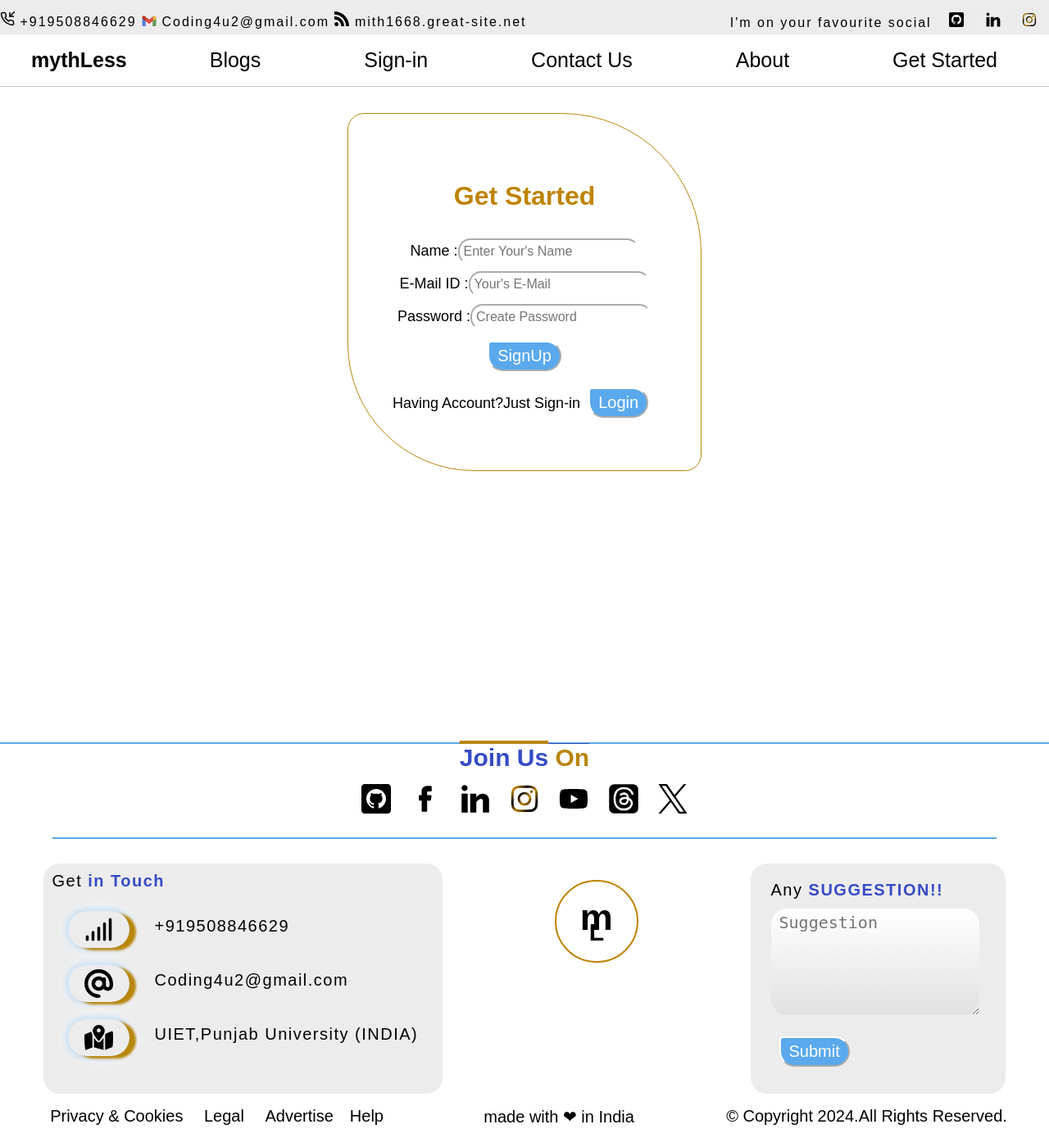
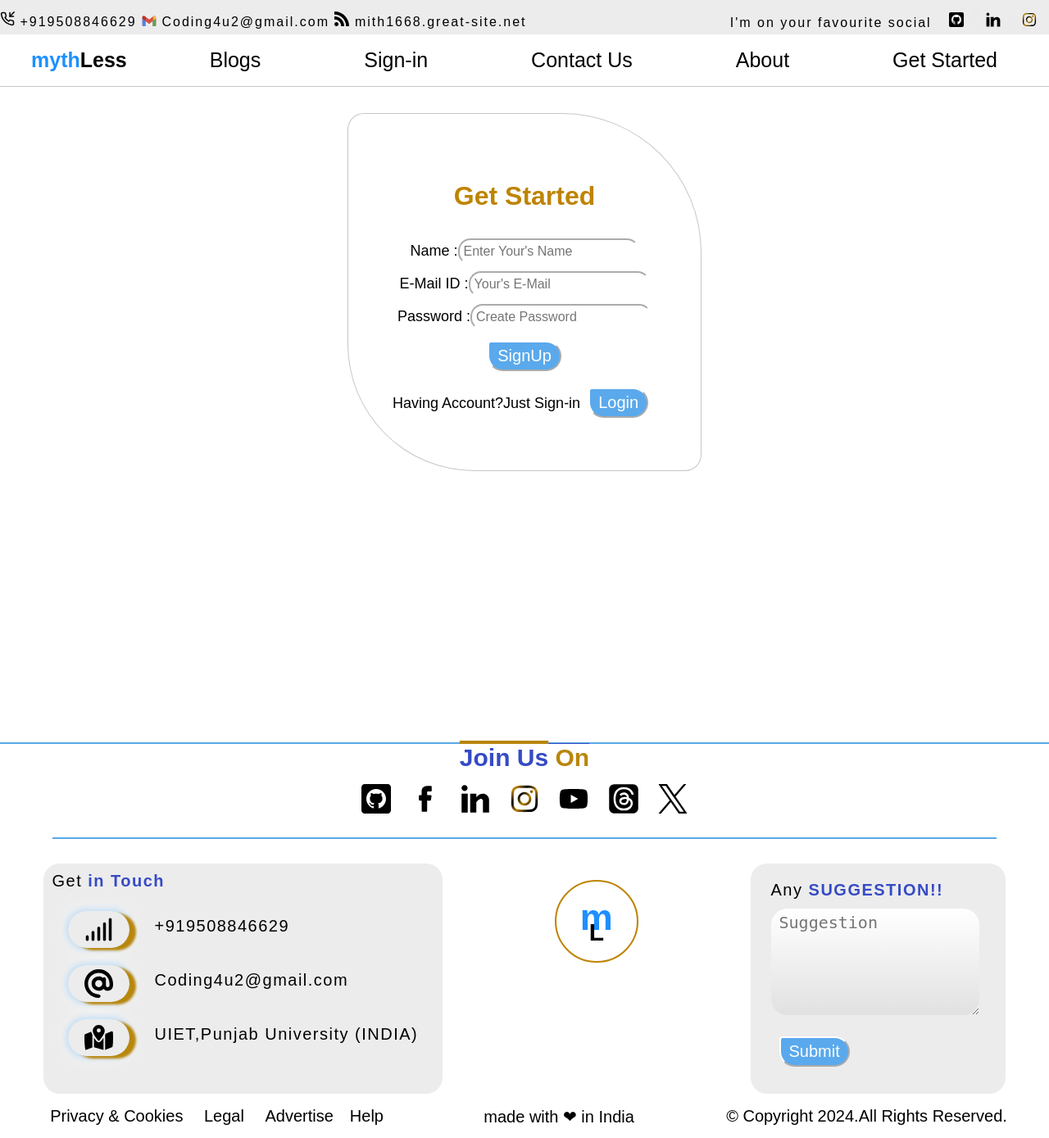
Before and after one commit to MithleshKr-Pro/mythLess, a PHP site: page /index.html in a window 1280 px wide. Shown: the whole page at 82% size. Run offline with PHP 8.4, Linux system fonts and the light colour scheme.

Commit message:
Reupdated

```diff
--- a/index.html
+++ b/index.html
@@ -186,7 +186,7 @@
         </div>
     </div>
     <header class="signupbar">
-        <a href="#" ><h1 id="logo_text">mythLess</h1></a>
+        <a href="#" ><h1 id="logo_text"><span class="1half" style="color: dodgerblue;">myth</span>Less</h1></a>
         <a href="#" id="nav_link1">Blogs</a>
         <a href="#" id="nav_link1">Sign-in</a>
         <a href="#" id="nav_link1">Contact Us</a>
--- a/login.html
+++ b/login.html
@@ -74,11 +74,12 @@
      </div>
      <footer>
         <div class="footer">
-        <div class="privacy"><a href="bjsb">Privacy & Cookies</a> <a href="bjsb">Legal</a> <a href="bjsb">Advertise</a><a href="bjsb">Help</a></div><div class="withlove"><a>made with <span>&#10084;</span> in India</a></div><div class="copyright"> &#169; Copyright June 2024.All Rights Reserved.</div></div>
+        <div class="privacy"><a href="#">Privacy & Cookies</a> <a href="#">Legal</a> <a href="#">Advertise</a><a href="#">Help</a></div><div class="withlove"><a>made with <span>&#10084;</span> in India</a></div><div class="copyright"> &#169; Copyright June 2024.All Rights Reserved.</div></div>
      </footer>
      </div>
 
     </section>
+
+    <script src="script.js"></script>
 </body>
-<script src="script.js"></script>
 </html>
--- a/style.css
+++ b/style.css
@@ -85,7 +85,7 @@ form{
     line-height: 40px;
     font-size: 18px;
     font-family:sans-serif;
-    border:1.2px solid darkgoldenrod ;
+    border:1.2px solid #a09e9893 ;
     border-radius: 20px 170px 20px 155px;
     text-align: center;
     backdrop-filter: blur(15px);
@@ -322,6 +322,7 @@ li{
 .logo_letter1{
     font-size: 3em;
     line-height: 0.8em;
+    color: dodgerblue;
 }
 .logo_letter2{
     font-size: 2em;
```
Also changed, not shown: script.js (line endings or trailing spaces). Lines whose indentation alone changed are shown as unchanged.
